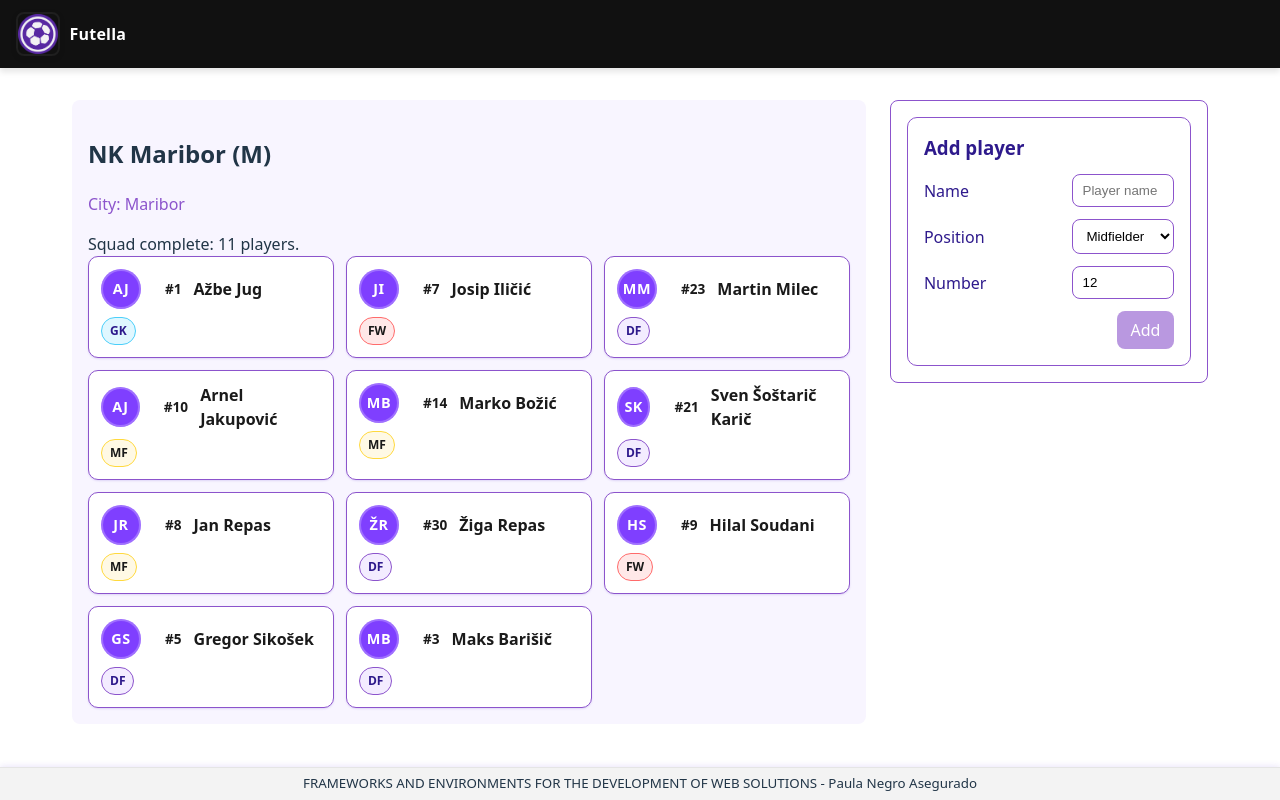
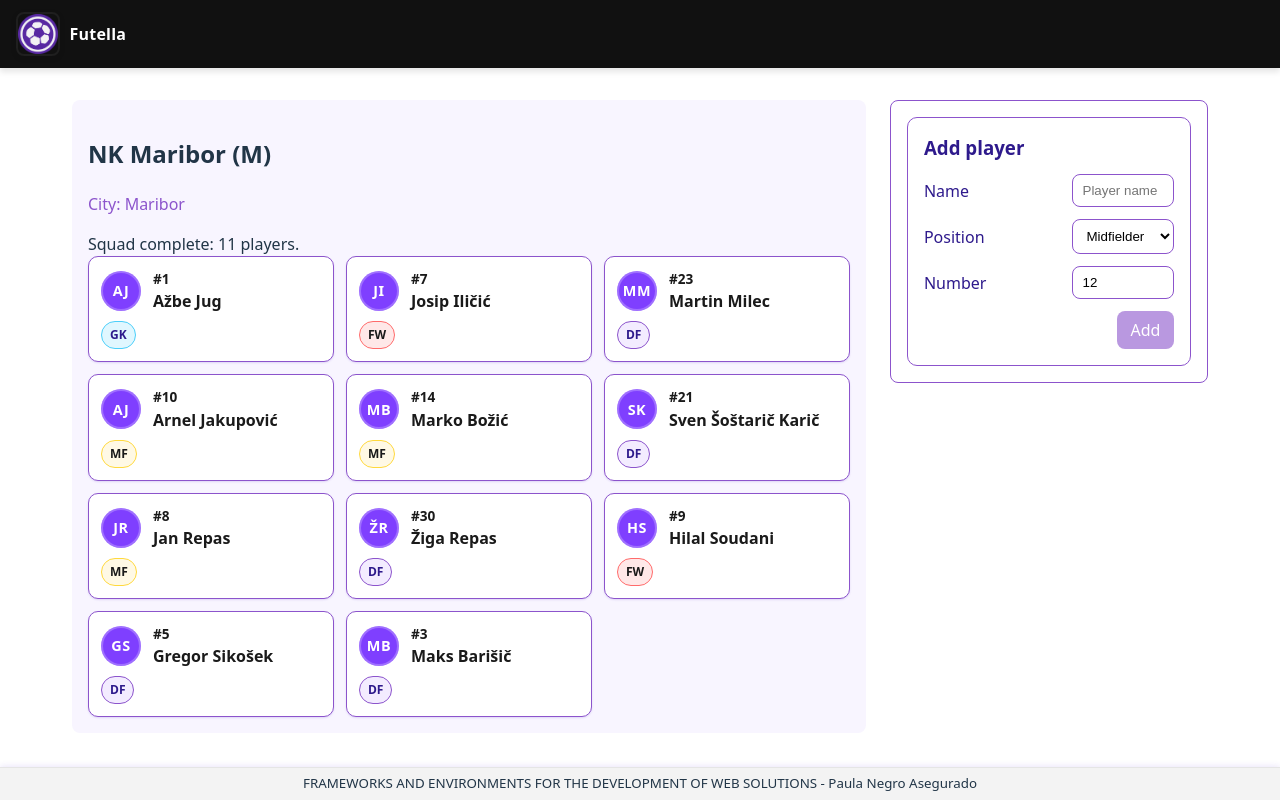
Before and after one commit to paulaferi/sports-ui, a React (Vite) app: page /team/1 in a window 1280 px wide. Built offline with nearby package versions, Linux system fonts and the light colour scheme; data requests are answered from the project's data file.

Commit message:
feat: eliminar jugador

```diff
--- a/src/api/players.ts
+++ b/src/api/players.ts
@@ -7,9 +7,14 @@ export async function getPlayersByTeam(
   const { data } = await http.get<Player[]>("/players", { params: { teamId } });
   return Array.isArray(data) ? data : [];
 }
+
 export async function createPlayer(
   payload: Omit<Player, "id">,
 ): Promise<Player> {
   const { data } = await http.post<Player>("/players", payload);
   return data;
 }
+
+export async function deletePlayer(id: string | number): Promise<void> {
+  await http.delete(`/players/${id}`);
+}
--- a/src/components/Body/Body.tsx
+++ b/src/components/Body/Body.tsx
@@ -5,7 +5,15 @@ import { Warning } from "../Warning/Warning";
 import { Info } from "../Info/Info";
 import "./Body.css";
 
-export function Body({ team, players }: { team: Team; players: Player[] }) {
+export function Body({
+  team,
+  players,
+  onDeletePlayer,
+}: {
+  team: Team;
+  players: Player[];
+  onDeletePlayer?: (id: string | number) => void;
+}) {
   const [count, setCount] = useState<number>(players.length);
 
   useEffect(() => {
@@ -21,7 +29,7 @@ export function Body({ team, players }: { team: Team; players: Player[] }) {
 
       <div className="body__players">
         {players.map((p) => (
-          <PlayerCard key={p.id} player={p} />
+          <PlayerCard key={p.id} player={p} onDelete={onDeletePlayer} />
         ))}
       </div>
     </section>
--- a/src/components/Player/PlayerCard.css
+++ b/src/components/Player/PlayerCard.css
@@ -1,19 +1,23 @@
+/* Contenedor principal */
 .player-card {
-  border: 1px solid #8c54cc;
+  border: 1px solid #8c54cc; /* borde morado suave */
   border-radius: 10px;
   padding: 0.75rem;
-  background: #ffffff;
-  box-shadow: 0 1px 2px rgba(84, 38, 204, 0.15);
+  background: #ffffff; /* blanco */
+  box-shadow: 0 1px 2px rgba(84, 38, 204, 0.15); /* sombra morada */
   transition:
     transform 0.12s ease,
     box-shadow 0.12s ease;
+  position: relative;
 }
 
+/* Efecto hover para desktop */
 .player-card:hover {
   transform: translateY(-2px);
-  box-shadow: 0 4px 10px rgba(84, 38, 204, 0.25);
+  box-shadow: 0 4px 10px rgba(84, 38, 204, 0.25); /* sombra morada más intensa */
 }
 
+/* Cabecera: número + nombre */
 .player-card__header {
   display: flex;
   align-items: center;
@@ -25,8 +29,8 @@
   width: 40px;
   height: 40px;
   border-radius: 50%;
-  background: #7f3fff;
-  color: #ffffff;
+  background: #7f3fff; /* morado brillante */
+  color: #ffffff; /* blanco */
   display: flex;
   align-items: center;
   justify-content: center;
@@ -44,7 +48,7 @@
 .player-card__number {
   display: inline-block;
   font-weight: 700;
-  color: #1a1a1a;
+  color: #1a1a1a; /* negro/gris muy oscuro */
   font-size: 0.85rem;
 }
 
@@ -52,35 +56,36 @@
   margin: 0;
   font-size: 1rem;
   font-weight: 600;
-  color: #1a1a1a;
+  color: #1a1a1a; /* negro/gris muy oscuro */
 }
 
 /*Posiciones*/
-/* GK */
+/* GK - Azul celeste */
 .player-card--gk .player-card__badge {
   background: #e0f7ff;
   color: #2e1a8c;
   border-color: #4bcffa;
 }
-/* DF */
+/* DF - Morado suave */
 .player-card--df .player-card__badge {
   background: #f3ecff;
   color: #2e1a8c;
   border-color: #8c54cc;
 }
-/* MF */
+/* MF - Amarillo cálido */
 .player-card--mf .player-card__badge {
   background: #fff9e5;
   color: #1a1a1a;
   border-color: #ffd93d;
 }
-/* FW */
+/* FW - Rojo-anaranjado */
 .player-card--fw .player-card__badge {
   background: #ffe8e8;
   color: #1a1a1a;
   border-color: #ff6b6b;
 }
 
+/* Metadatos: posición como badge */
 .player-card__meta {
   display: flex;
   align-items: center;
@@ -91,12 +96,13 @@
   font-size: 0.75rem;
   font-weight: 600;
   padding: 0.25rem 0.5rem;
-  border-radius: 999px;
-  background: #e8dfff;
-  color: #2e1a8c;
-  border: 1px solid #8c54cc;
+  border-radius: 999px; /* pill */
+  background: #e8dfff; /* fondo morado claro */
+  color: #2e1a8c; /* morado oscuro */
+  border: 1px solid #8c54cc; /* morado suave */
 }
 
+/* Responsivo: ajusta padding y tipografías en pantallas pequeñas */
 @media (max-width: 640px) {
   .player-card {
     padding: 0.5rem;
@@ -110,3 +116,42 @@
     font-size: 0.7rem;
   }
 }
+
+/* Botón eliminar */
+.player-card__delete {
+  position: absolute;
+  top: 0.5rem;
+  right: 0.5rem;
+  width: 28px;
+  height: 28px;
+  border: none;
+  background: #ff6b6b;
+  color: #ffffff;
+  border-radius: 50%;
+  font-size: 1.5rem;
+  line-height: 1;
+  cursor: pointer;
+  display: flex;
+  align-items: center;
+  justify-content: center;
+  opacity: 0;
+  transform: scale(0.8);
+  transition: all 0.2s ease;
+  z-index: 2;
+  box-shadow: 0 2px 4px rgba(255, 107, 107, 0.3);
+}
+
+.player-card:hover .player-card__delete {
+  opacity: 1;
+  transform: scale(1);
+}
+
+.player-card__delete:hover {
+  background: #ff4444;
+  transform: scale(1.1);
+  box-shadow: 0 4px 8px rgba(255, 107, 107, 0.4);
+}
+
+.player-card__delete:active {
+  transform: scale(0.95);
+}
--- a/src/components/Player/PlayerCard.tsx
+++ b/src/components/Player/PlayerCard.tsx
@@ -1,16 +1,43 @@
 import type { Player } from "../../types";
 import "./PlayerCard.css";
 
-export function PlayerCard({ player }: { player: Player }) {
+export function PlayerCard({
+  player,
+  onDelete,
+}: {
+  player: Player;
+  onDelete?: (id: string | number) => void;
+}) {
   const posClass = `player-card--${player.position.toLowerCase()}`;
+
+  function handleDelete(e: React.MouseEvent) {
+    e.preventDefault();
+    e.stopPropagation();
+
+    if (window.confirm(`¿Estás seguro de eliminar a ${player.name}?`)) {
+      onDelete?.(player.id);
+    }
+  }
 
   return (
     <article className={`player-card ${posClass}`}>
+      {onDelete && (
+        <button
+          className="player-card__delete"
+          onClick={handleDelete}
+          aria-label={`Eliminar a ${player.name}`}
+          title="Eliminar jugador"
+        >
+          ×
+        </button>
+      )}
+
       <header className="player-card__header">
         <div className="player-card__avatar">{getInitials(player.name)}</div>
-        <div className="player-card__info"></div>
-        <span className="player-card__number">#{player.number}</span>
-        <h4 className="player-card__name">{player.name}</h4>
+        <div className="player-card__info">
+          <span className="player-card__number">#{player.number}</span>
+          <h4 className="player-card__name">{player.name}</h4>
+        </div>
       </header>
 
       <div className="player-card__meta">
--- a/src/pages/TeamDetails/TeamDetails.tsx
+++ b/src/pages/TeamDetails/TeamDetails.tsx
@@ -2,7 +2,11 @@ import { useEffect, useState } from "react";
 import { useParams } from "react-router-dom";
 import type { Team, Player, PlayerPosition } from "../../types";
 import { getTeamById } from "../../api/teams";
-import { getPlayersByTeam, createPlayer } from "../../api/players";
+import {
+  getPlayersByTeam,
+  createPlayer,
+  deletePlayer,
+} from "../../api/players";
 import { Body } from "../../components/Body/Body";
 import { PlayerForm } from "../../components/PlayerForm/PlayerForm";
 import "./TeamDetails.css";
@@ -52,12 +56,22 @@ export function TeamDetails() {
     number: number;
   }) {
     const created = await createPlayer({
-      teamId, // usa el mismo tipo que el id del equipo (string)
+      teamId,
       name: values.name.trim(),
       position: values.position,
       number: values.number,
     });
     setPlayers((prev) => [...prev, created]);
+  }
+
+  async function handleDeletePlayer(playerId: string | number) {
+    try {
+      await deletePlayer(playerId);
+      setPlayers((prev) => prev.filter((p) => p.id !== playerId));
+    } catch (error) {
+      console.error("Error deleting player:", error);
+      alert("No se pudo eliminar el jugador. Inténtalo de nuevo.");
+    }
   }
 
   if (loading) return <p>Loading team...</p>;
@@ -67,7 +81,11 @@ export function TeamDetails() {
       {team ? (
         <>
           <div className="team-details__main">
-            <Body team={team} players={players} />
+            <Body
+              team={team}
+              players={players}
+              onDeletePlayer={handleDeletePlayer}
+            />
           </div>
           <aside className="team-details__sidebar">
             <PlayerForm
```
Also changed, not shown: db.json (line endings or trailing spaces).
